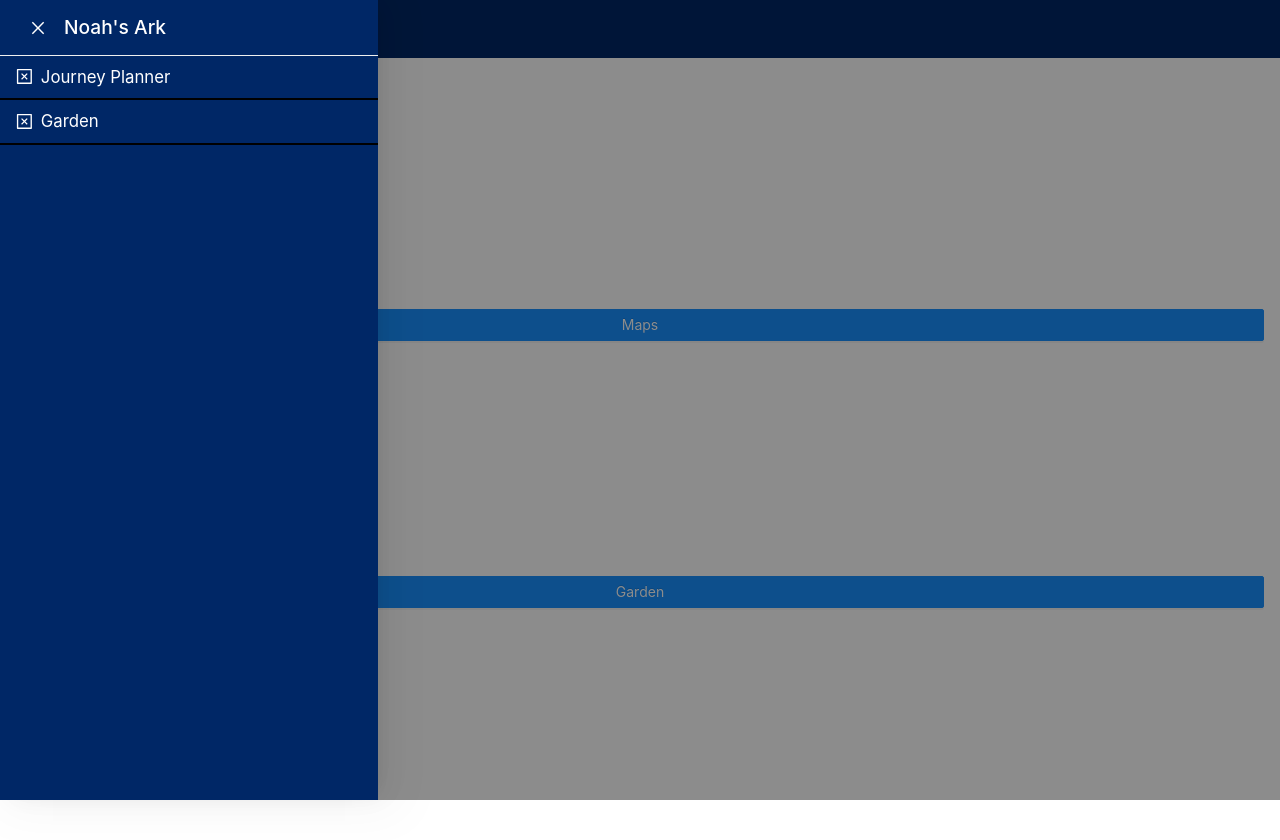
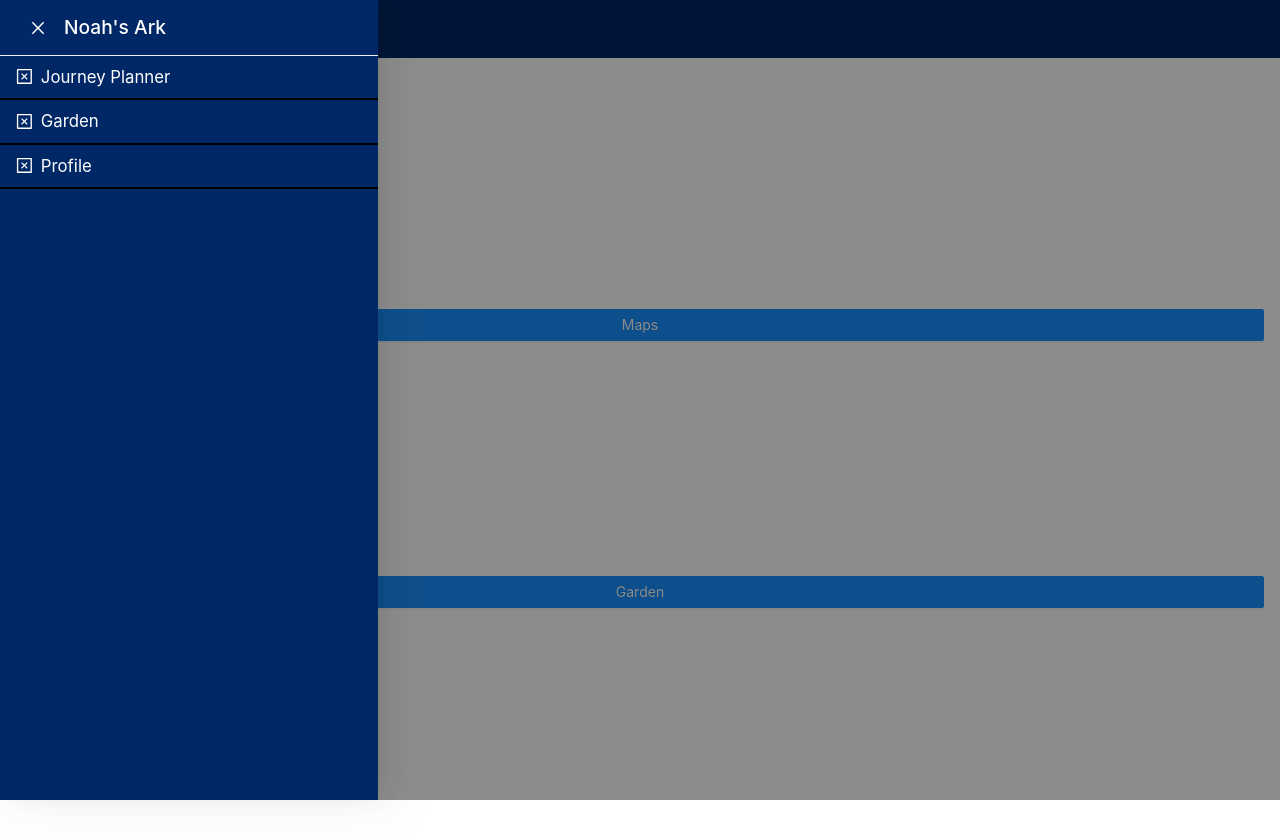
Before and after one commit to 94lite/GovHack-2021, a React (Create React App) app in the folder xample/client/webapp/: page / in a window 1280 px wide. Both pictures are taken after a click on the element "menu". Shown: the top 840 px of the page. Built offline with nearby package versions, Linux system fonts and the light colour scheme.

Commit message:
add redux, allow swapping between pages

```diff
--- a/xample/client/webapp/package.json
+++ b/xample/client/webapp/package.json
@@ -14,6 +14,7 @@
     "react-dom": "^17.0.2",
     "react-redux": "^7.2.4",
     "react-scripts": "4.0.3",
+    "redux": "^4.1.1",
     "web-vitals": "^1.0.1"
   },
   "scripts": {
--- a/xample/client/webapp/src/App.js
+++ b/xample/client/webapp/src/App.js
@@ -1,16 +1,20 @@
 import { Provider } from 'react-redux'
 import './App.css'
 import 'antd/dist/antd.css';
+import { store } from './redux/store'
+
 import Template from './PageContainers/Template';
+
 import DisplayTime from './DisplayTime';
 import LongWork from './LongWork';
 
 function App() {
   return (
     <div>
-      <header className="App-header" />
-      <Template />
-      {/* <DisplayTime /><LongWork /> */}
+      <Provider store={store}>
+        <Template />
+        {/* <DisplayTime /><LongWork /> */}
+      </Provider>
     </div>
   );
 }
--- a/xample/client/webapp/src/PageContainers/Routes.js
+++ b/xample/client/webapp/src/PageContainers/Routes.js
@@ -1,10 +1,20 @@
 import React, { useState, useEffect } from 'react';
+import { useSelector, useDispatch } from 'react-redux'
 import { Button } from "antd";
 
 // Page options: "profile" (default), "maps", "garden"
 
 export default function Routes() {
-  const [page, setPage] = useState("profile");
+  // const [page, setPage] = useState("profile");
+  const page = useSelector((state) => state.page);
+  const setGlobalPage = useDispatch()
+
+  function setPage(location) {
+    setGlobalPage({
+      type: "SWAP_PAGE",
+      page: location
+    });
+  }
 
   switch (page) {
     case "maps":
--- a/xample/client/webapp/src/PageContainers/Template.js
+++ b/xample/client/webapp/src/PageContainers/Template.js
@@ -1,4 +1,5 @@
 import React, { useState } from 'react';
+import { useDispatch } from 'react-redux'
 import { Drawer } from "antd";
 import { CloseSquareOutlined, CloseOutlined, MenuOutlined } from '@ant-design/icons';
 import Routes from './Routes';
@@ -29,23 +30,24 @@ const menu_item_style = {
 };
 
 const menu_items = [
-  ["Journey Planner", <CloseSquareOutlined />],
-  ["Garden", <CloseSquareOutlined />]
+  ["Journey Planner", "maps", <CloseSquareOutlined />],
+  ["Garden", "garden", <CloseSquareOutlined />],
+  ["Profile", 'profile', <CloseSquareOutlined />]
 ]
 
 export default function Template() {
   const [menuVis, setMenuVis] = useState(false);
+  const dispatch = useDispatch()
 
   const renderMenuItems = () => {
     return menu_items.map(item => {
-
       return (
         <div
           key={item[0]}
-          onClick={() => console.log(item[0])}
+          onClick={() => dispatch({ type: "SWAP_PAGE", page: item[1] })}
           style={menu_item_style}
         >
-          {item[1]}<span style={{ marginLeft: "8px" }}>{item[0]}</span>
+          {item[2]}<span style={{ marginLeft: "8px" }}>{item[0]}</span>
         </div>
       )
     });
--- /dev/null
+++ b/xample/client/webapp/src/redux/store.js
@@ -0,0 +1,25 @@
+import { createStore, compose } from 'redux'
+
+const INIT = {
+  page: "profile",
+  maps: {},
+  garden: {}
+}
+
+function global_state(state = INIT, action) {
+  switch (action.type) {
+    case 'SWAP_PAGE':
+      return {
+        ...state,
+        page: action.page
+      }
+    default:
+      return state
+  }
+}
+
+const enhancers = compose(
+  window.__REDUX_DEVTOOLS_EXTENSION__ && window.__REDUX_DEVTOOLS_EXTENSION__()
+);
+
+export const store = createStore(global_state, INIT, enhancers);
```
